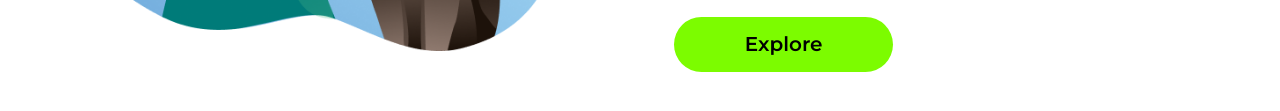
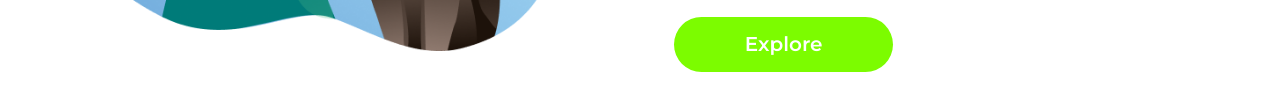
Before and after one commit to Dev-Edsonv/we-care, a plain HTML site: page index.html in a window 1280 px wide. Shown: the part 505-616 px from the top of the page. Drawn offline with Linux system fonts and the light colour scheme.

Commit message:
acrescentando um color no id #seccoundButton

```diff
--- a/style.css
+++ b/style.css
@@ -83,7 +83,7 @@ p {
     font-weight: 600;
     background-color: #7CFC00;
     cursor: pointer;
-    outline: none;
+    color: #ffffff;
 }
 
 h1, h2, p, #seccoundButton {
```
